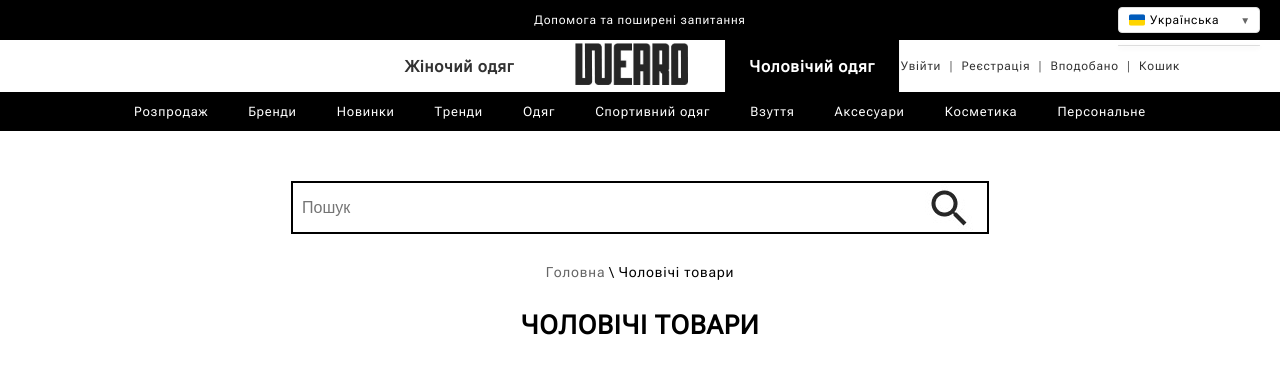
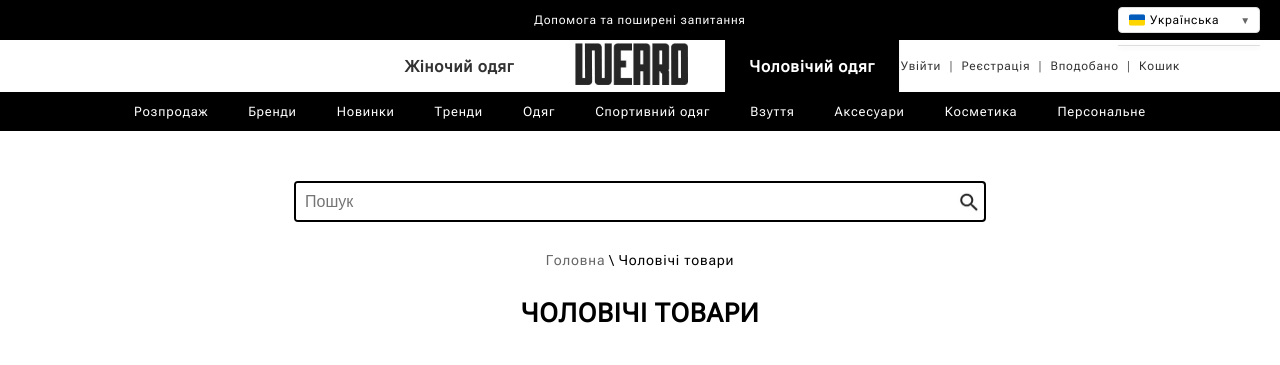
Before and after one commit to Asoss/WEARO, a Django app: page /men/ in a window 1280 px wide. Shown: the top 365 px of the page. Run offline with Django 5.2, Linux system fonts and the light colour scheme; data comes from the database, SQL or seed files in the repository; grey boxes are pictures that could not be loaded.

Commit message:
update page
add new photo
fix size search button

```diff
--- a/myproject/main/static/css/filters.css
+++ b/myproject/main/static/css/filters.css
@@ -7,7 +7,7 @@
 .search-bar form {
     display: inline-flex;
     border: 2px solid #000;
-    border-radius: 0;
+    border-radius: 4px;
     overflow: hidden;
     align-items: center;
     background: #fff;
@@ -17,37 +17,30 @@
     border: none;
     padding: 7px 9px;
     outline: none;
-    width: 600px;
+    width: 650px;
     font-size: 16px;
+    height: 23px;
 }
 
 .search-bar button {
+    border: none;
     background: transparent;
-    border: none;
-    padding: 0 14px;
     cursor: pointer;
     display: flex;
     align-items: center;
     justify-content: center;
+    height: 20px;
+    width: 20px;
+    padding: 0;
+    margin: 0;
 }
 
-.search-icon {
-    width: 36px;
-    height: 36px;
-    border: none;
-    cursor: pointer;
-    border-radius: 50%;
-    background: #000;
-    display: flex;
-    align-items: center;
-    justify-content: center;
-    padding: 0;
-}
+/* Іконка пошуку */
+.search-bar button img {
+    width: 24px;
+    height: 24px;
+    margin-right: 10px;
 
-.search-icon img {
-    width: 18px;
-    height: 18px;
-    filter: invert(1);
 }
 
 /* Breadcrumb */
@@ -99,8 +92,9 @@
 .category p {
     margin-top: 12px;
     font-weight: bold;
-    font-size: 16px;
+    font-size: 17px;
     color:#000;
+    text-align: left;
 }
 
 
--- a/myproject/main/templates/main/product_list.html
+++ b/myproject/main/templates/main/product_list.html
@@ -9,12 +9,11 @@
     <form id="filter-form" method="get" action="{% url 'product_search' %}">
         <input type="text" id="searchInput" name="q" placeholder="Пошук"
                value="{{ request.GET.q|default:'' }}">
-        <button type="submit">
+        <button type="submit" class="search-icon">
             <img src="{% static 'icons/search.jpg' %}" alt="Пошук">
         </button>
     </form>
 </div>
-
 
 <!-- Breadcrumb -->
 <div class="breadcrumb">
@@ -27,6 +26,8 @@
 
 <!-- Категорії -->
 <div class="categories">
+    {% if gender == 0 %}
+        <!-- ЖІНОЧІ -->
         <div class="category">
             <a href="{% url 'product_search' %}?q=Джинси&gender=0">
                 <img src="{% static 'category/women/jeans.jpg' %}" alt="Джинси">
@@ -51,8 +52,34 @@
                 <p>ТОПИ ТА ФУТБОЛКИ</p>
             </a>
         </div>
+    {% elif gender == 1 %}
+        <!-- ЧОЛОВІЧІ -->
+        <div class="category">
+            <a href="{% url 'product_search' %}?q=Джинси&gender=1">
+                <img src="{% static 'category/men/jeans.jpg' %}" alt="Джинси">
+                <p>ДЖИНСИ</p>
+            </a>
         </div>
-
+        <div class="category">
+            <a href="{% url 'product_search' %}?q=Штани&gender=1">
+                <img src="{% static 'category/men/pants.jpg' %}" alt="Штани">
+                <p>ШТАНИ</p>
+            </a>
+        </div>
+        <div class="category">
+            <a href="{% url 'product_search' %}?q=Светр або Світшот&gender=1">
+                <img src="{% static 'category/men/sweaters.jpg' %}" alt="Светри та світшоти">
+                <p>СВЕТРИ ТА СВІТШОТИ</p>
+            </a>
+        </div>
+        <div class="category">
+            <a href="{% url 'product_search' %}?q=Футболка&gender=1">
+                <img src="{% static 'category/men/tshirts.jpg' %}" alt="Футболки">
+                <p>ФУТБОЛКИ</p>
+            </a>
+        </div>
+    {% endif %}
+</div>
 
 <!-- Основний контейнер з фільтрами та товарами -->
 <div class="page-container">
```
Also changed, not shown: myproject/main/static/category/men/closes.jpg (added), myproject/main/static/category/men/main.jpg (added), myproject/main/static/category/men/pants.jpg (added), myproject/main/static/category/men/styles.jpg (added). Lines whose indentation alone changed are shown as unchanged.
